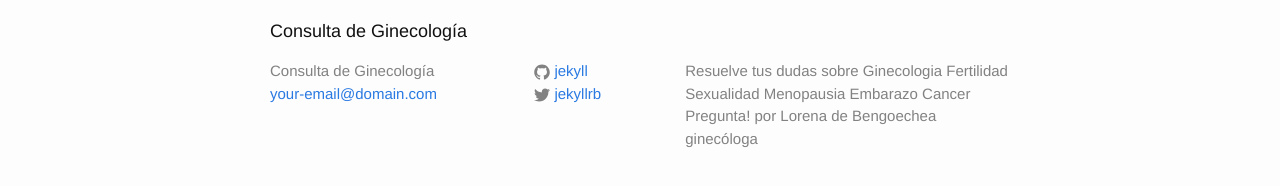
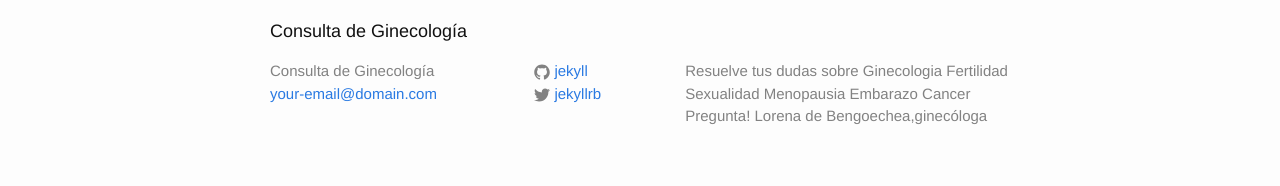
Before and after one commit to Llorvk/Llorvk.github.io, a Jekyll site: the page built from index.html, in a window 1280 px wide. Shown: the part 309-495 px from the top of the page. Built offline with Jekyll 4.4.1, drawn with Linux system fonts in a browser that asks for light colours.

Commit message:
Update _config.yml

```diff
--- a/_config.yml
+++ b/_config.yml
@@ -12,7 +12,7 @@ email: your-email@domain.com
 description: > #
   Resuelve tus dudas sobre Ginecologia Fertilidad Sexualidad
   Menopausia Embarazo Cancer Pregunta!
-  por Lorena de Bengoechea ginecóloga
+  Lorena de Bengoechea,ginecóloga
 baseurl: "" # the subpath of your site, e.g. /blog
 url: "http://yourdomain.com" # the base hostname & protocol for your site
 twitter_username: jekyllrb
```
